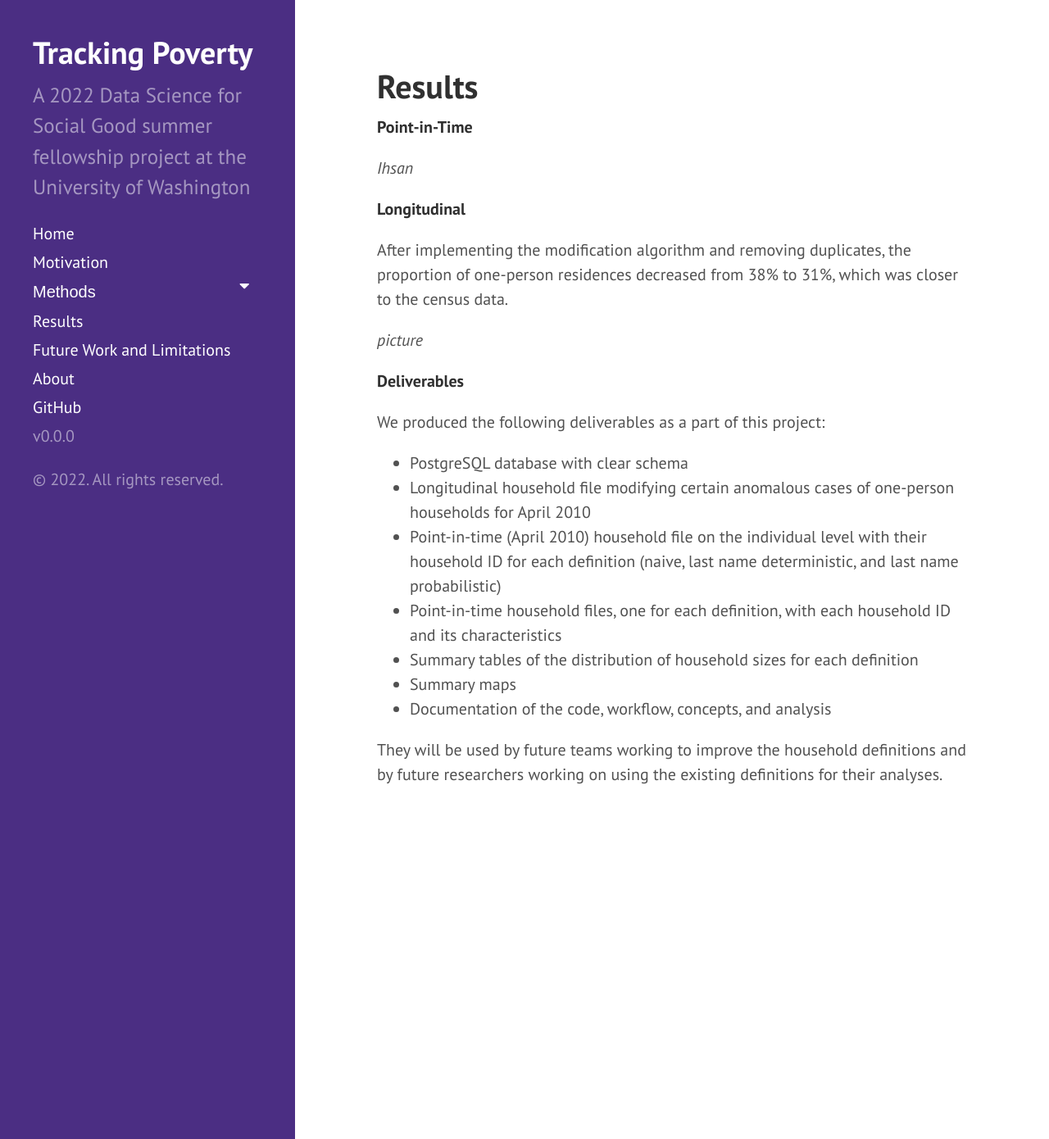
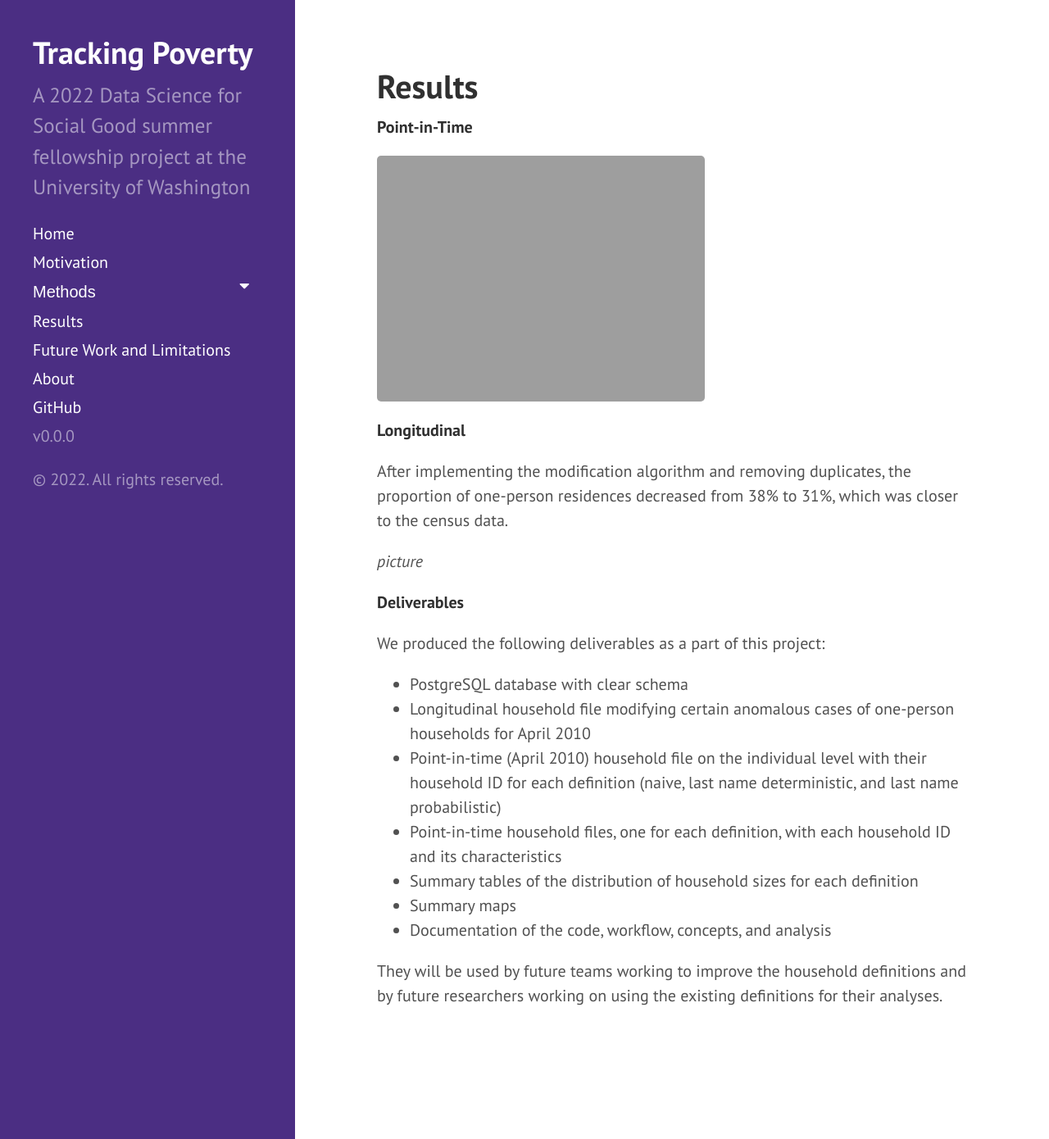
Before and after one commit to uwescience/DSSG2022-Tracking-Poverty, a Jekyll site: the page built from results.md, in a window 1280 px wide and 1390 px high. Shown: the whole window at 82% size. Built offline with Jekyll 4.4.1, drawn with Linux system fonts in a browser that asks for light colours.

Commit message:
Update results.md

```diff
--- a/results.md
+++ b/results.md
@@ -5,8 +5,7 @@ title: Results
 
 **Point-in-Time**
 
-*Ihsan*
-
+<img src="{{ site.url }}{{ site.baseurl }}/assets/img/seattle_hh_maps.pdf">
 **Longitudinal**
 
 After implementing the modification algorithm and removing duplicates, the proportion of one-person residences decreased from 38% to 31%, which was closer to the census data.
```
